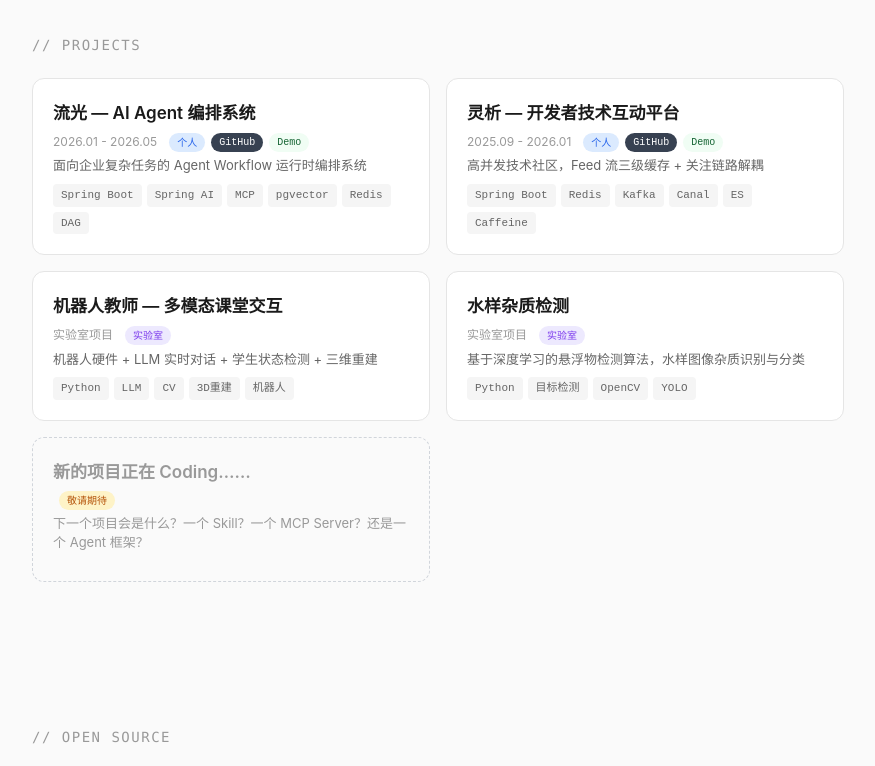
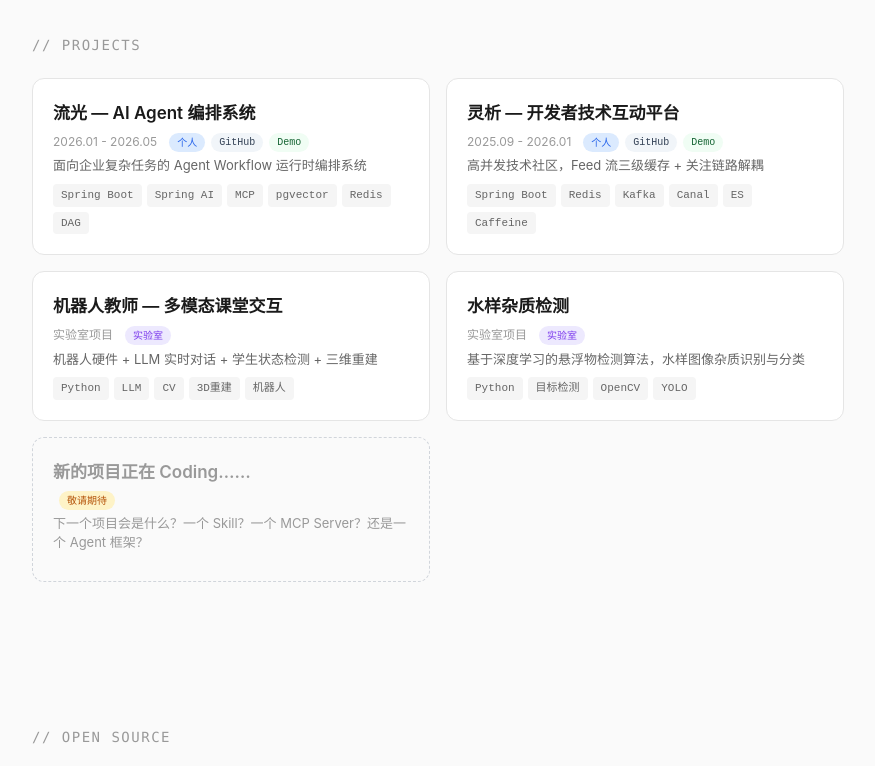
Before and after one commit to Swing-G/swing-g.github.io, a plain HTML site: page index.html in a window 1280 px wide. Shown: the part 1140-1906 px from the top of the page, without its empty margins (202-1077 px from the left). Drawn offline with nearby package versions, Linux system fonts and the light colour scheme.

Commit message:
fix: lighten GitHub link tag background to match pastel palette

```diff
--- a/css/style.css
+++ b/css/style.css
@@ -315,8 +315,8 @@ a:hover { text-decoration: underline; }
 }
 .link-tag:hover { opacity: 0.85; text-decoration: none; }
 .link-github {
-    background: #374151;
-    color: #fff;
+    background: #f1f5f9;
+    color: #334155;
 }
 .link-demo {
     background: #f0fdf4;
```
